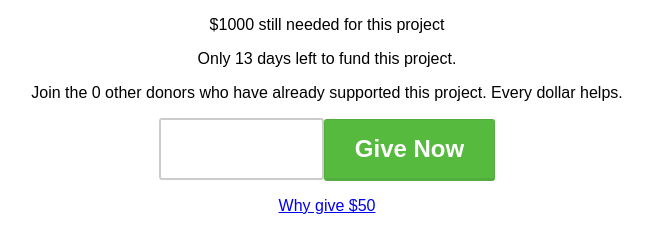
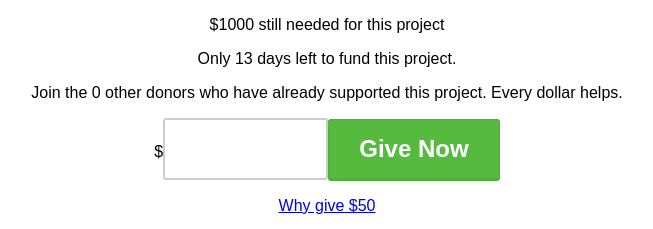
Before and after one commit to davidyearwood/loktra-challenge, a React (Create React App) app: page / in a window 1280 px wide. Shown: the top 229 px of the page, without its empty margins (313-966 px from the left). Built offline with nearby package versions, Linux system fonts and the light colour scheme.

Commit message:
Update DonationForm input field w/ a dollar sign symbol

```diff
--- a/src/App.js
+++ b/src/App.js
@@ -87,10 +87,11 @@ class App extends Component {
     });
   }
   render() {
-    let amountDonatedInPercent = (this.state.amountDonated / this.props.goalAmount) * 100;
-    let currentDate = Date.now();
-    let untilDonationEnd = Date.parse(this.props.donationEndDate) - currentDate;
-    let daysUntilDonationEnd = millisecondsToDays(untilDonationEnd);
+    let amountDonatedInPercent = ((this.state.amountDonated / this.props.goalAmount) * 100) + '%',
+        currentDate = Date.now(),
+        untilDonationEnd = Date.parse(this.props.donationEndDate) - currentDate,
+        daysUntilDonationEnd = millisecondsToDays(untilDonationEnd);
+
 
     return (
       <div className="App">
--- a/src/DonationForm.js
+++ b/src/DonationForm.js
@@ -5,7 +5,10 @@ import PropTypes from 'prop-types';
 const DonationForm = props => {
     return (
         <form onSubmit={props.onSubmit} className="donation-form">
-            <input type="number" min="1" max="1000" className="donation-form__number-field" value={props.value} onChange={props.onChange}/>
+            <label className="donation-form__label" for="donation-number-field">
+                <span className="donation-form__icon">$</span>
+                <input type="number" min="1" max="1000" className="donation-form__number-field" value={props.value} onChange={props.onChange} id="donation-number-field" aria-label="The amount you want to donate"/>
+            </label>
             <Button innerText="Give Now" className={props.donationButtonClassName} onClick={props.onClick} />
         </form>
     );
```
